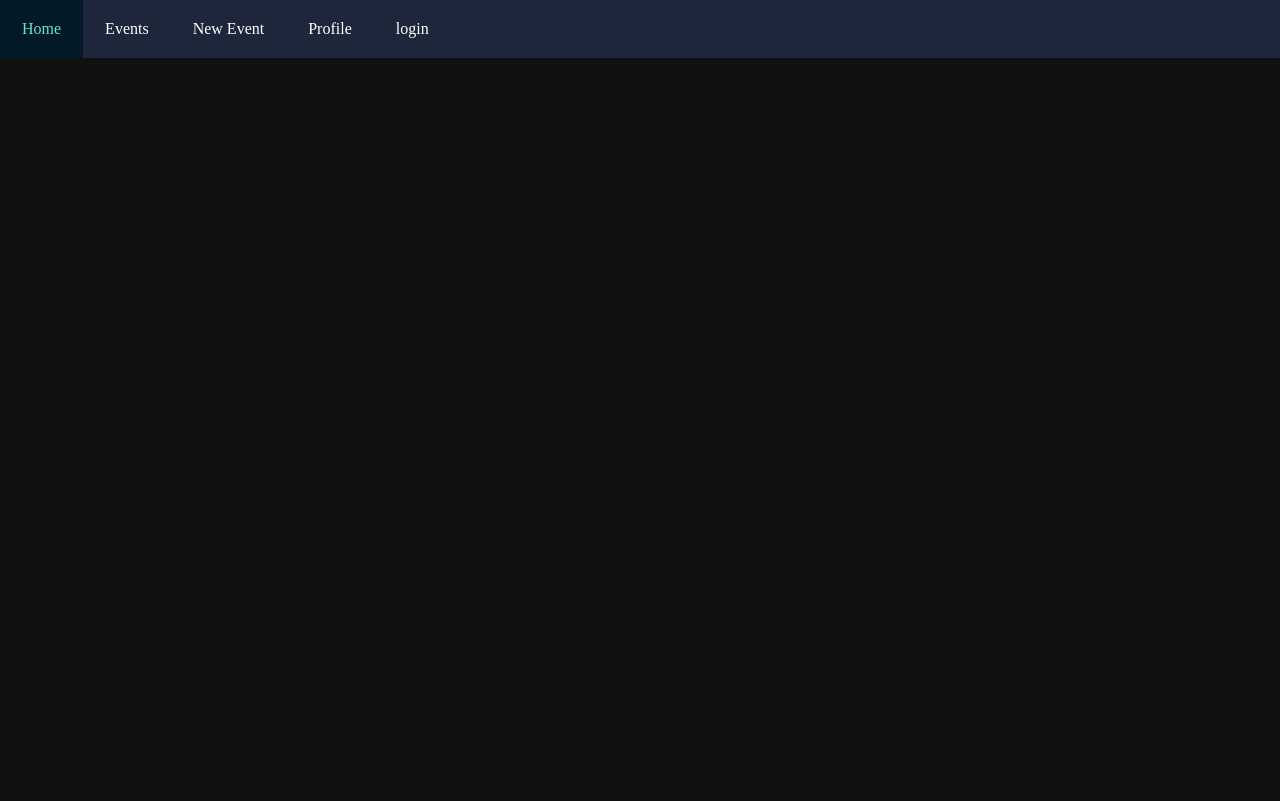
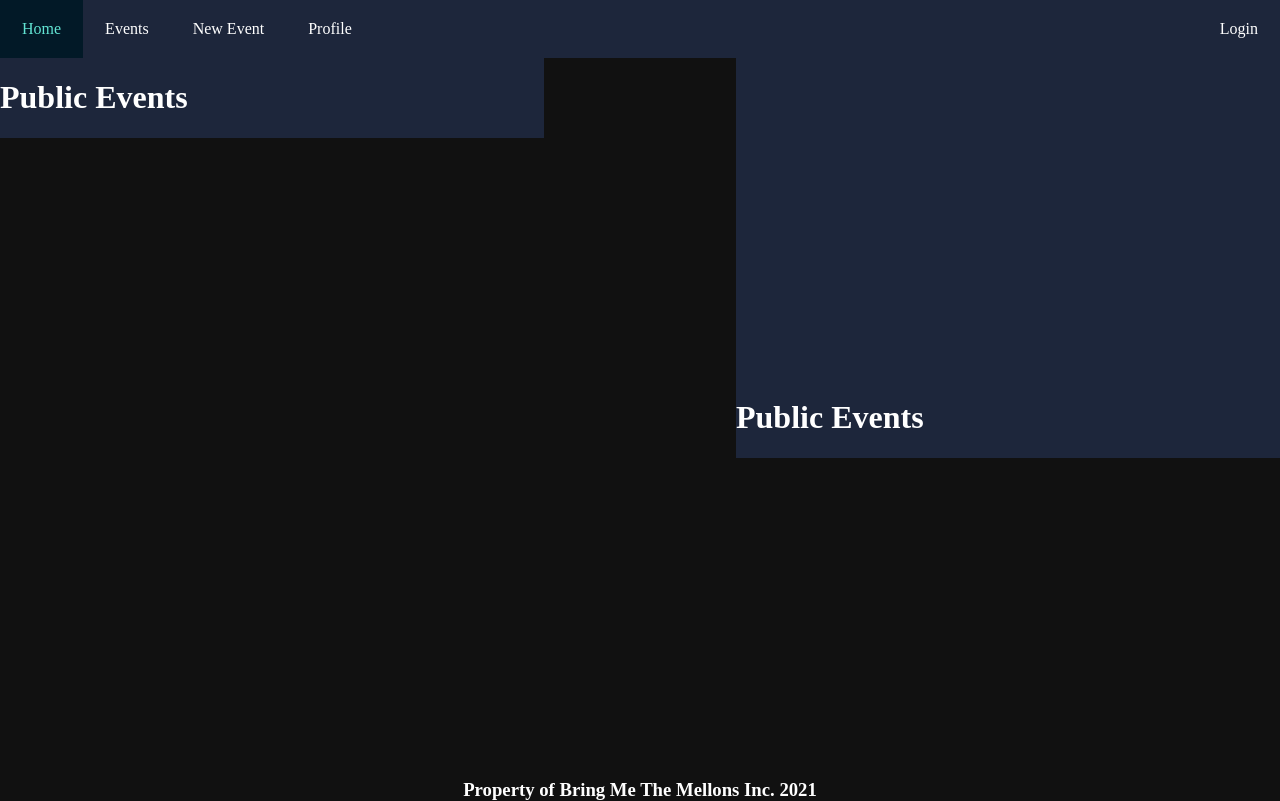
Before and after one commit to bentondavidl/Software-Engineering-MeetUp-Website, a Flask app: page / in a window 1280 px wide. Before the commit the page ends 58 px from the top, so only its background shows below. Run offline with Flask 2, Linux system fonts and the light colour scheme.

Commit message:
Updated htmls and css

```diff
--- a/app.py
+++ b/app.py
@@ -31,7 +31,7 @@ def event(event_id):
         3: {'name':'Event 3', 'time':'4:00pm-5:00pm Feb 3', 'host':'Host 3', 'location':'Location 3', 'description':'Description 3'},
         4: {'name':'Event 4', 'time':'4:00pm-5:00pm Feb 4', 'host':'Host 4', 'location':'Location 4', 'description':'Description 4'},
         }
-    return render_template('events.html', events[event_id])
+    return render_template('event.html', events[event_id])
 
 @app.route('/events/new', methods=['GET','POST'])
 def new_event(user_id):
--- a/static/css/main.css
+++ b/static/css/main.css
@@ -3,15 +3,16 @@ body{
 	margin: 0px;
 }
 
-ul{
+#navbar{
 	list-style-type: none;
 	background-color: #1D263B;
 	margin:0;
 	padding:0;
 	overflow: hidden;
-
 }
-
+.nav-right{
+	float:right;
+}
 li{
 	float:left;
 
@@ -45,3 +46,47 @@ a:hover{
 	padding-left: 15px;
 	padding-right: 15px;
 }
+
+.footer{
+	color: white;
+	position: absolute;
+	bottom: 0;
+	width: 100%;
+	height: 2.5rem;
+	text-align: center;
+}
+.event_frame_l	{
+	background-color: #1D263B;
+	float:left;
+	width: 42.5%;
+	max-height: 25%;
+	overflow-y: auto;
+}
+
+.event_frame_r	{
+	background-color: #1D263B;
+	float:right;
+	width: 42.5%;
+	padding-top: 25%;
+}
+
+p{
+	color: white;
+}
+h1{
+	color:white;
+}
+h2{
+	color:white;
+}
+.public_event{
+	background-color: #1D263B;
+
+}
+
+.event_info{
+	list-style-type: none;
+}
+.info{
+	padding-left: 5px;
+}
--- a/templates/event.html
+++ b/templates/event.html
@@ -13,7 +13,7 @@
             <li><a class="nav-link"  href="/events"> Events </a></li>
             <li><a class="nav-link"  href="/events/new"> New Event </a></li>
             <li><a class="nav-link"  href="/profile"> Profile </a></li>
-            <li><a class="nav-link" id="login"  href="/login"> login </a></li>
+            <li><a class="nav-link" id="login"  href="/login"> Login </a></li>
 
 
           </ul>
--- a/templates/events.html
+++ b/templates/events.html
@@ -12,7 +12,7 @@
             <li><a class="nav-link"  href="/events"> Events </a></li>
             <li><a class="nav-link"  href="/events/new"> New Event </a></li>
             <li><a class="nav-link"  href="/profile"> Profile </a></li>
-            <li><a class="nav-link" id="login"  href="/login"> login </a></li>
+            <li><a class="nav-link" id="login"  href="/login"> Login </a></li>
 
 
           </ul>
--- a/templates/index.html
+++ b/templates/index.html
@@ -1,27 +1,65 @@
 <!DOCTYPE html>
-<html lang="en">
+<html>
   <head>
-        <meta charset="utf-8">
-        <meta name="viewport" content="width=device-width, initial-scale=1">
-        <meta name="description" content="UNCC Notes App">
+      <link rel="stylesheet" href="..\static\css\main.css">
       <title>Event Melon Home</title>
-        <link rel="stylesheet" href="..\static\css\main.css">
+
       <nav>
         <ul id="navbar">
           <li><a class="nav-link" href="/index"> Home </a></li>
           <li><a class="nav-link"  href="/events"> Events </a></li>
           <li><a class="nav-link"  href="/events/new"> New Event </a></li>
           <li><a class="nav-link"  href="/profile"> Profile </a></li>
-            <li><a class="nav-link" id="login"  href="/login"> login </a></li>
-
-
+          <div class="nav-right">
+            <li><a class="nav-link" id="login"  href="/login"> Login </a></li>
+          </div>
         </ul>
       </nav>
 
   </head>
   <body>
 
+    <div class="event_frame_l">
+      <h1> Public Events </h1>
+    <!--  {% for event in events %}-->
+        <div class="public_event">
+            <h2> {event.name}</h2>
+            <ul class="event_info">
+              <li class="info"><p> Date: {event.start_time}</p></li>
+              <li class="info"><p> Location: {event.location}</p></li>
+              <li class="info"><a href="events/{event.id}"> +</a></li>
 
 
+            </ul>
+
+
+
+        </div>
+    <!--  {% endfor %} -->
+  </div>
+
+  <div class="event_frame_r">
+    <h1> Public Events </h1>
+  <!--  {% for event in events %}-->
+      <div class="public_event">
+          <h2> {event.name}</h2>
+          <ul class="event_info">
+            <li class="info"><p> Date: {event.start_time}</p></li>
+            <li class="info"><p> Location: {event.location}</p></li>
+            <li class="info"><a href="events/{event.id}"> +</a></li>
+          </ul>
+
+
+
+      </div>
+  <!--  {% endfor %} -->
+</div>
+
+
+    <div class="footer">
+        <h3>Property of Bring Me The Mellons Inc. 2021</h3>
+    </div>
   </body>
+
+
 </html>
--- a/templates/login.html
+++ b/templates/login.html
@@ -12,7 +12,7 @@
             <li><a class="nav-link"  href="/events"> Events </a></li>
             <li><a class="nav-link"  href="/events/new"> New Event </a></li>
             <li><a class="nav-link"  href="/profile"> Profile </a></li>
-            <li><a class="nav-link" id="login"  href="/login"> login </a></li>
+            <li><a class="nav-link" id="login"  href="/login"> Login </a></li>
 
 
           </ul>
--- a/templates/new_event.html
+++ b/templates/new_event.html
@@ -12,7 +12,7 @@
             <li><a class="nav-link"  href="/events"> Events </a></li>
             <li><a class="nav-link"  href="/events/new"> New Event </a></li>
             <li><a class="nav-link"  href="/profile"> Profile </a></li>
-            <li><a class="nav-link" id="login"  href="/login"> login </a></li>
+            <li><a class="nav-link" id="login"  href="/login"> Login </a></li>
 
 
           </ul>
--- a/templates/profile.html
+++ b/templates/profile.html
@@ -12,7 +12,7 @@
             <li><a class="nav-link"  href="/events"> Events </a></li>
             <li><a class="nav-link"  href="/events/new"> New Event </a></li>
             <li><a class="nav-link"  href="/profile"> Profile </a></li>
-            <li><a class="nav-link" id="login"  href="/login"> login </a></li>
+            <li><a class="nav-link" id="login"  href="/login"> Login </a></li>
           </ul>
         </nav>
 
```
Also changed, not shown: templates/template.html (added, +30 -0 lines). Lines whose indentation alone changed are shown as unchanged.
